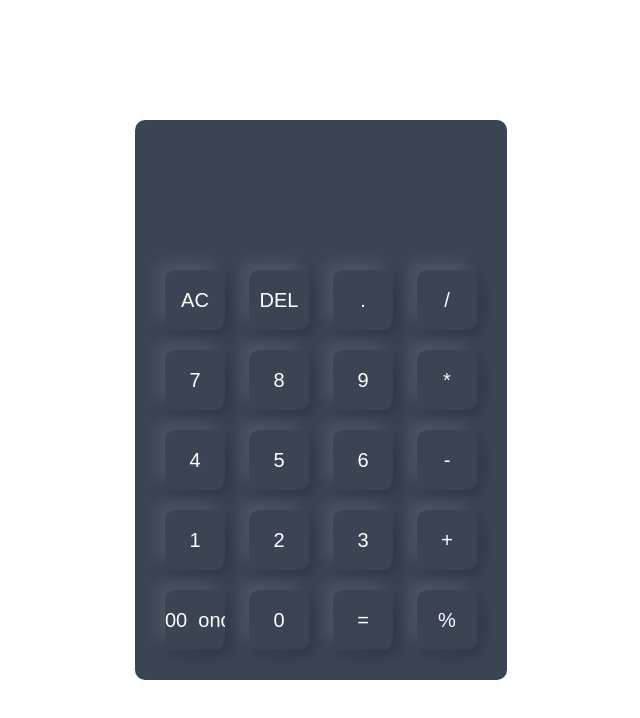
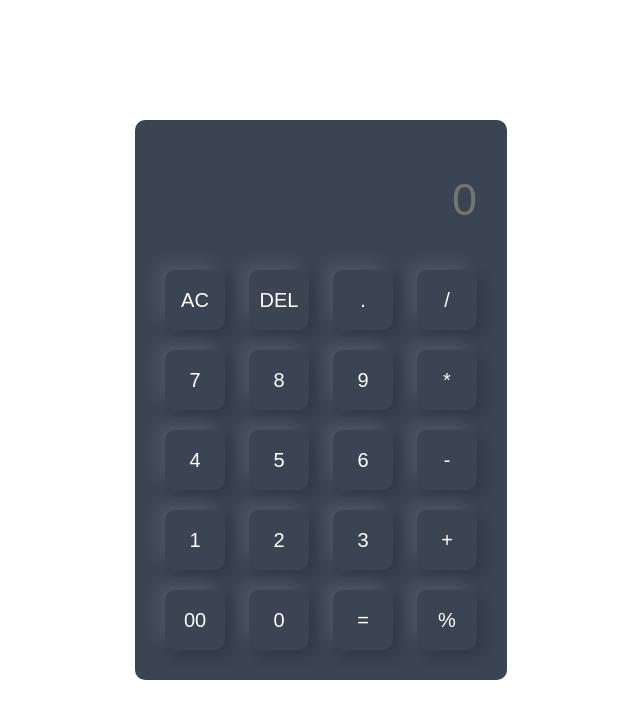
Before and after one commit to JblaQQ/Calculator, a plain HTML site: page index.html in a window 1280 px wide. Shown: the whole page, without its empty margins (319-959 px from the left). Drawn offline with Linux system fonts and the light colour scheme.

Commit message:
files modified

```diff
--- a/index.html
+++ b/index.html
@@ -11,42 +11,42 @@
 <div class="calculator">
 <form>
 <div class="display">
-    <input type="text" name="display">
+    <input type="text" name="display" placeholder="0">
 </div>
 <div>
-<input type="button" value="AC"  onclick="display.value = '' " >
-<input type="button" value="DEL"  onclick="display.value.toString().slice" >
-<input type="button" value="."  onclick="display.value += '.' " >
-<input type="button" value="/"  onclick="display.value += '/' " >
+<input type="button" value="AC"  onclick="display.value = '' "  class="operator">
+<input type="button" value="DEL"  onclick = "display.value = display.value.toString().slice (0,-1)" class="operator" >
+<input type="button" value="."  onclick="display.value += '.' "  class="operator">
+<input type="button" value="/"  onclick="display.value += '/' " class="operator">
 </div>
 
 <div>
 <input type="button" value="7" onclick="display.value += '7' " >
 <input type="button" value="8"  onclick="display.value += '8' " >
 <input type="button" value="9"  onclick="display.value += '9' " >
-<input type="button" value="*"  onclick="display.value += '*' " >
+<input type="button" value="*"  onclick="display.value += '*' " class="operator">
 </div>
 
 <div>
 <input type="button" value="4"  onclick="display.value += '4' " >
 <input type="button" value="5"  onclick="display.value += '5' " >
 <input type="button" value="6"  onclick="display.value += '6' " >
-<input type="button" value="-"  onclick="display.value += '-' " >
+<input type="button" value="-"  onclick="display.value += '-' " class="operator">
 </div>
 
 <div>
 <input type="button" value="1"  onclick="display.value += '1' " >
 <input type="button" value="2"  onclick="display.value += '2' " >
 <input type="button" value="3"  onclick="display.value += '3' " >
-<input type="button" value="+"  onclick="display.value += '+' " >
+<input type="button" value="+"  onclick="display.value += '+' " class="operator">
 </div>
 
 
 <div>
-<input type="button" value="00  onclick="display.value += '1' " ">
+<input type="button" value="00"  onclick="display.value += '1' " ">
 <input type="button" value="0"  onclick="display.value += '0' " >
-<input type="button" value="="  onclick="display.value += '=' " >
-<input type="button" value="%"  onclick="display.value += '%' " >
+<input type="button" value="="  onclick="display.value = eval(display.value)  " >
+<input type="button" value="%"  onclick="display.value += '%' " class="operator">
 </div>
 
 
--- a/style.css
+++ b/style.css
@@ -50,3 +50,7 @@ form .display input{
 form input{
 font: 145px;
 }
+
+ form input .operator{
+    color: #33ffd8 ;
+}
```
